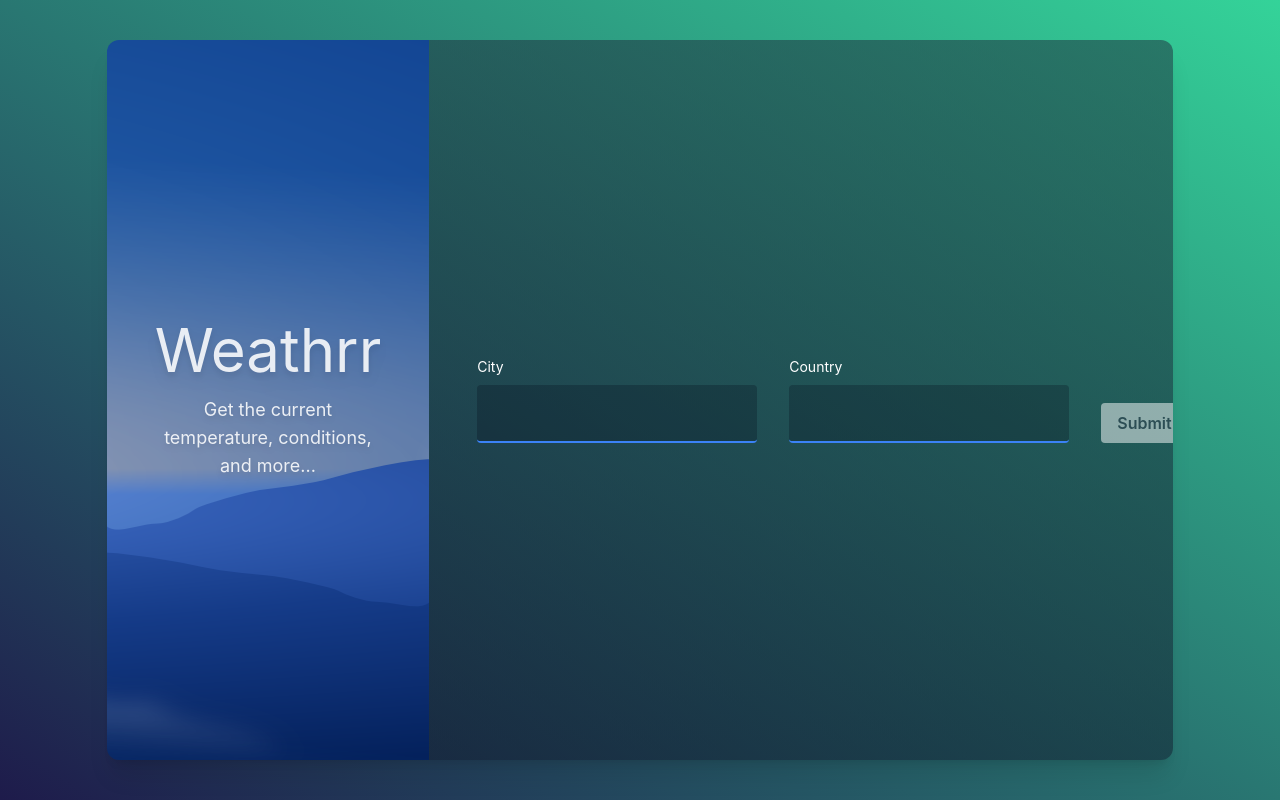
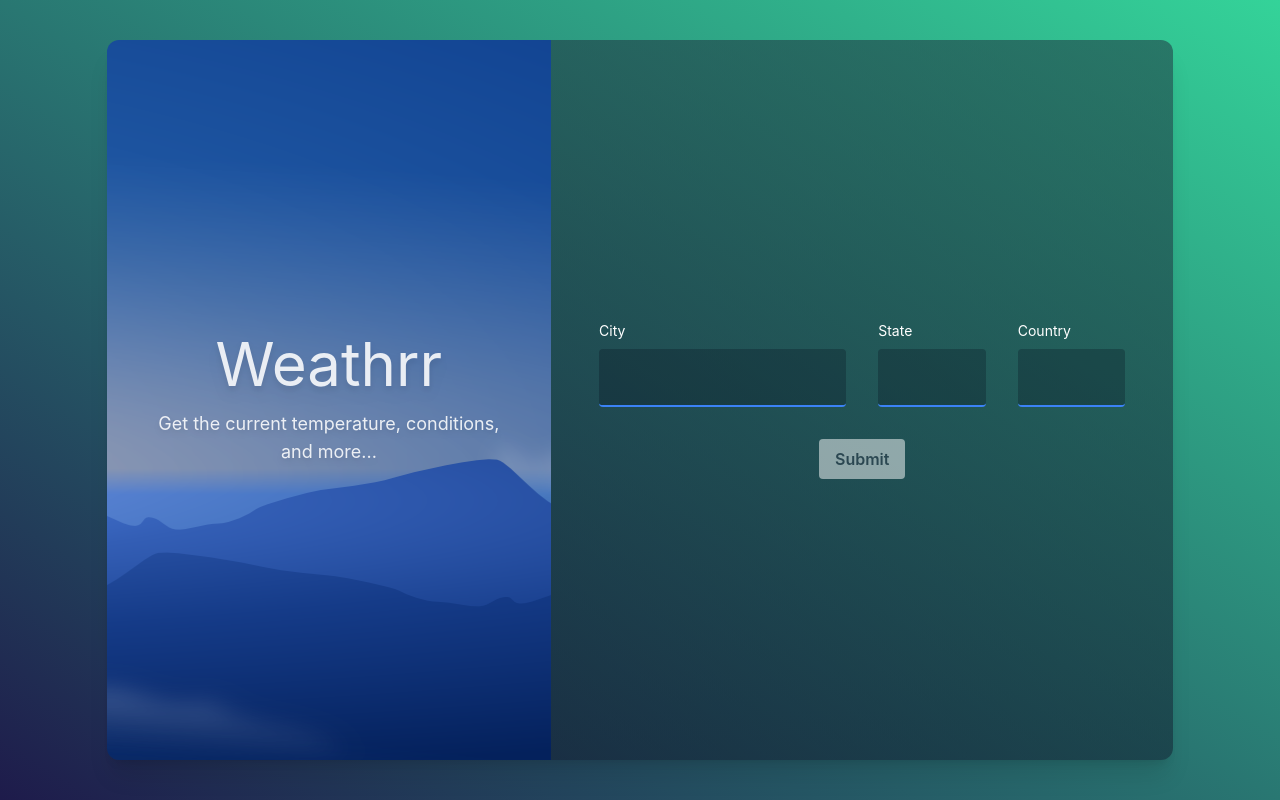
Before and after one commit to bradenfrazer/weathrr, a React (Vite) app: page / in a window 1280 px wide. Built offline with nearby package versions, Linux system fonts and the light colour scheme.

Commit message:
state field and touch ups

```diff
--- a/src/components/Container.tsx
+++ b/src/components/Container.tsx
@@ -6,7 +6,7 @@ interface ContainerProps {
 export const Container = ({ children, className }: ContainerProps) => {
   return (
     <div
-      className={`p-8 md:flex md:h-full md:flex-col md:items-center md:justify-center md:p-12 ${
+      className={`flex flex-col p-8 md:h-full md:items-center md:justify-center md:p-12 ${
         className ? className : ""
       }`}
     >
--- a/src/components/Form.tsx
+++ b/src/components/Form.tsx
@@ -11,6 +11,7 @@ export const Form = ({ onChange }: FormProps) => {
   const API_KEY = "c38196957619ead2e5a891ff07fb6b6b";
 
   const [city, setCity] = useState("");
+  const [state, setState] = useState("");
   const [country, setCountry] = useState("");
 
   const [formData, setFormData] = useState<WeatherFormData | null>(null);
@@ -26,7 +27,7 @@ export const Form = ({ onChange }: FormProps) => {
   useEffect(() => {
     if (formData) {
       fetch(
-        `https://api.openweathermap.org/data/2.5/weather?q=${city},${country}&appid=${API_KEY}&units=imperial`,
+        `https://api.openweathermap.org/data/2.5/weather?q=${city},${state},${country}&appid=${API_KEY}&units=imperial`,
       )
         .then((response) => response.json())
         .then((data) => {
@@ -55,14 +56,20 @@ export const Form = ({ onChange }: FormProps) => {
 
   return (
     <form
-      className="flex flex-col items-center justify-center gap-8 lg:flex-row lg:items-end"
+      className="flex flex-col items-center justify-center gap-8 2xl:flex-row 2xl:items-end"
       onSubmit={handleSubmit}
     >
-      <div className="flex w-full flex-col gap-8 sm:flex-row">
+      <div className="grid w-full flex-col gap-8 sm:grid-cols-2 md:grid-cols-4">
         <FormInput
           field="city"
           value={city}
           onChange={(event: any) => setCity(event.target.value)}
+          className="sm:col-span-2"
+        />
+        <FormInput
+          field="state"
+          value={state}
+          onChange={(event: any) => setState(event.target.value)}
         />
         <FormInput
           field="country"
@@ -71,7 +78,7 @@ export const Form = ({ onChange }: FormProps) => {
         />
       </div>
       <div>
-        <Button type="submit" disabled={!city || !country}>
+        <Button type="submit" disabled={!city}>
           Submit
         </Button>
       </div>
--- a/src/components/FormInput.tsx
+++ b/src/components/FormInput.tsx
@@ -6,11 +6,17 @@ interface FormInputProps {
   field: string;
   value?: string;
   onChange?: React.ChangeEventHandler<HTMLInputElement> | undefined;
+  className?: string;
 }
 
-export const FormInput = ({ field, value, onChange }: FormInputProps) => {
+export const FormInput = ({
+  field,
+  value,
+  onChange,
+  className,
+}: FormInputProps) => {
   return (
-    <div className="flex flex-col gap-2 sm:flex-1">
+    <div className={`flex w-full flex-col gap-2 ${className ?? ""}`}>
       <Label htmlFor={field}>{capitalize(field)}</Label>
       <Input name={field} value={value} onChange={onChange} />
     </div>
--- a/src/components/Title.tsx
+++ b/src/components/Title.tsx
@@ -2,9 +2,11 @@ import { Container } from "./Container";
 
 export const Title = () => {
   return (
-    <Container className="basis-5/12 gap-4 bg-title-bg bg-center text-center">
-      <h1 className="text-4xl drop-shadow-lg lg:text-6xl">Weathrr</h1>
-      <h2 className="text-lg drop-shadow-md">
+    <Container className="basis-5/12 gap-4 bg-title-bg bg-[50%_66%] text-center xl:bg-center">
+      <h1 className="text-4xl drop-shadow-lg lg:text-6xl">
+        <a href="/">Weathrr</a>
+      </h1>
+      <h2 className="drop-shadow-md lg:text-lg">
         Get the current temperature, conditions, and more...
       </h2>
     </Container>
--- a/src/components/WeatherDisplay.tsx
+++ b/src/components/WeatherDisplay.tsx
@@ -16,10 +16,8 @@ export const WeatherDisplay = ({ data }: WeatherDisplayProps) => {
     <div className="flex flex-1 items-center justify-center">
       <div className="grid gap-8 text-center">
         <div className="grid gap-2">
-          <p className="flex items-end justify-center gap-2">
-            <span className="text-3xl font-semibold">{data.city},</span>
-            <span className="text-lg">{data.country}</span>
-          </p>
+          <p className="text-3xl font-semibold">{data.city}</p>
+
           <p className="text-slate-50/50">{capitalize(data.condition)}</p>
         </div>
         <div className="grid gap-2">
--- a/src/components/WeatherTile.tsx
+++ b/src/components/WeatherTile.tsx
@@ -8,7 +8,7 @@ export const WeatherTile = ({ label, value, unit }: WeatherTileProps) => {
   return (
     <div className="grid flex-1 gap-2 rounded-lg bg-slate-900/25 p-8">
       <p className="text-sm uppercase tracking-widest">{label}</p>
-      <p className="flex items-end justify-center gap-2 font-semibold">
+      <p className="flex items-end justify-center gap-1 font-semibold">
         <span className="whitespace-nowrap text-4xl">{value}</span>
         {unit && <span className="text-xl">{unit}</span>}
       </p>
--- a/src/types.ts
+++ b/src/types.ts
@@ -1,6 +1,7 @@
 export type WeatherFormData = {
   city: string;
-  country: string;
+  state?: string;
+  country?: string;
 };
 
 export type WeatherData = {
```
